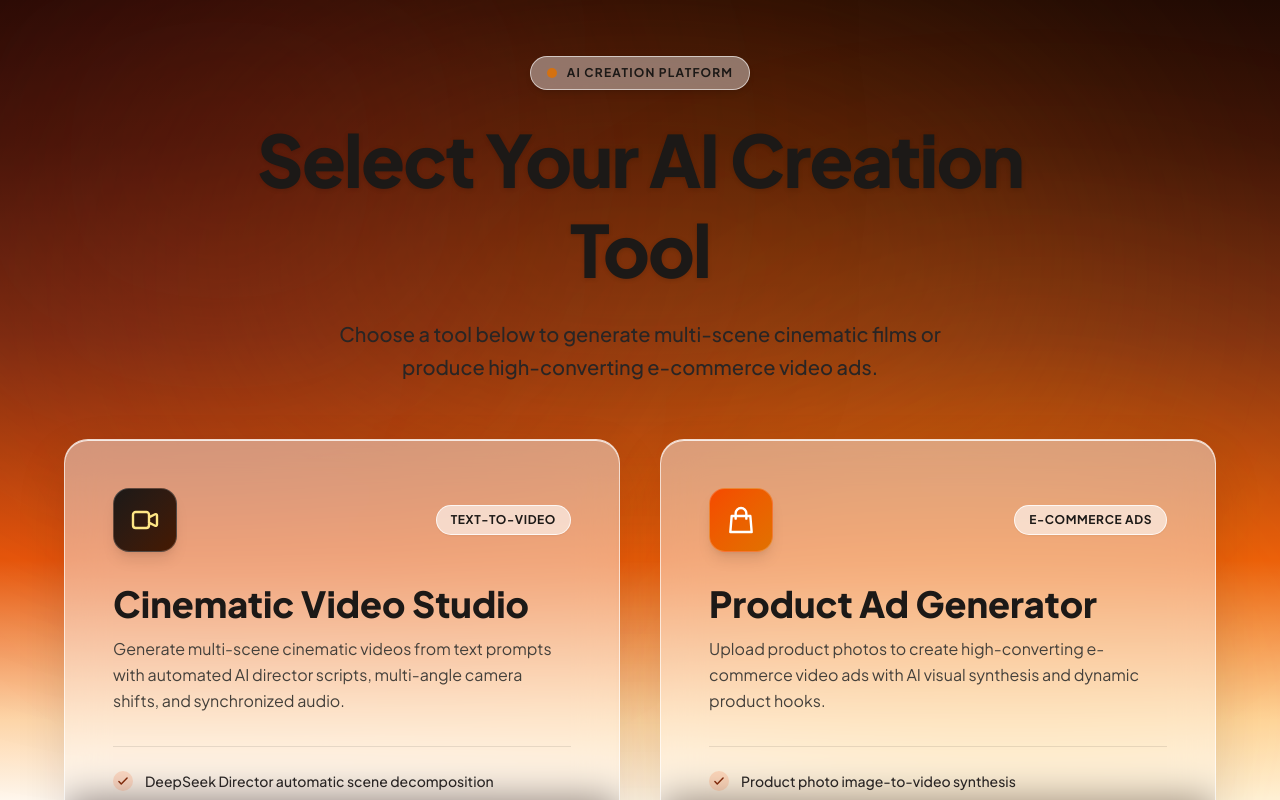
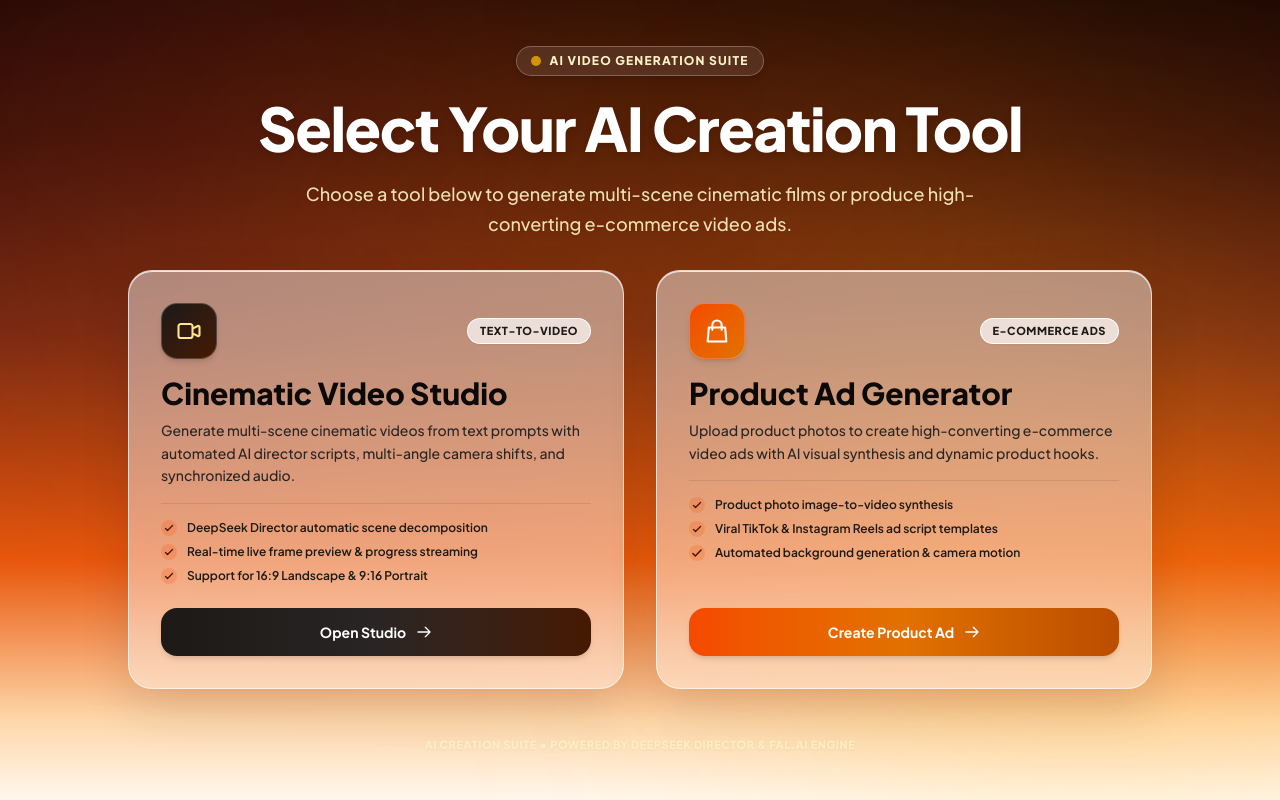
Before and after one commit to ahmadrasheed22/ai-clips, a Next.js app: page / in a window 1280 px wide. Shown: the top 800 px of the page. Built offline with nearby package versions, Linux system fonts and the light colour scheme.

Commit message:
style(ui): fix frontend text visibility and card layouts
- Update dark gradient text to high-contrast white/cream
- Reduce home page card height and make full card clickable
- Add bottom padding to ad generator studio to prevent cutoff
- Balance ad generator split-screen layout grid

```diff
--- a/app/ad-studio/components/ImageDropzone.tsx
+++ b/app/ad-studio/components/ImageDropzone.tsx
@@ -59,7 +59,7 @@ export function ImageDropzone({
   return (
     <div className="space-y-2">
       <div className="flex items-center justify-between">
-        <label className="block text-xs font-bold text-stone-900 uppercase tracking-wider">
+        <label className="block text-xs font-extrabold text-stone-950 uppercase tracking-wider">
           1. Upload Product Photos (Multi-Angle)
         </label>
         {hasImages && (
--- a/app/page.tsx
+++ b/app/page.tsx
@@ -2,74 +2,77 @@ import Link from "next/link";
 
 export default function HubPage() {
   return (
-    <main className="min-h-screen bg-sunset-gradient text-stone-900 flex flex-col items-center justify-center p-6 md:p-14 font-sans relative overflow-hidden">
+    <main className="min-h-screen bg-sunset-gradient text-stone-900 flex flex-col items-center justify-center p-4 md:p-8 font-sans relative overflow-hidden">
       {/* Cinematic Sunset Ambient Lighting Blobs */}
-      <div className="absolute top-10 left-1/2 -translate-x-1/2 w-[900px] h-[550px] bg-gradient-to-b from-orange-600/30 via-amber-500/20 to-transparent rounded-full blur-[140px] pointer-events-none" />
-      <div className="absolute -top-35 -left-20 w-[600px] h-[600px] bg-red-900/30 rounded-full blur-[150px] pointer-events-none" />
-      <div className="absolute top-1/3 -right-20 w-[650px] h-[650px] bg-amber-400/20 rounded-full blur-[160px] pointer-events-none" />
+      <div className="absolute top-10 left-1/2 -translate-x-1/2 w-[900px] h-[450px] bg-gradient-to-b from-orange-600/30 via-amber-500/20 to-transparent rounded-full blur-[140px] pointer-events-none" />
+      <div className="absolute -top-35 -left-20 w-[500px] h-[500px] bg-red-900/30 rounded-full blur-[150px] pointer-events-none" />
+      <div className="absolute top-1/3 -right-20 w-[550px] h-[550px] bg-amber-400/20 rounded-full blur-[160px] pointer-events-none" />
 
-      <div className="max-w-6xl w-full space-y-14 relative z-10 my-auto">
+      <div className="max-w-5xl w-full space-y-6 md:space-y-8 relative z-10 my-auto">
         {/* Top Header Badge & Navigation */}
-        <header className="text-center space-y-6 max-w-3xl mx-auto">
-          <div className="inline-flex items-center gap-2.5 px-4 py-2 rounded-full bg-white/40 border border-white/60 backdrop-blur-md text-stone-900 text-xs font-bold uppercase tracking-widest shadow-md">
-            <span className="w-2.5 h-2.5 rounded-full bg-amber-600 animate-pulse" />
-            AI Creation Platform
+        <header className="text-center space-y-3.5 max-w-3xl mx-auto">
+          <div className="inline-flex items-center gap-2 px-3.5 py-1.5 rounded-full bg-white/10 border border-white/25 backdrop-blur-md text-amber-100 text-xs font-extrabold uppercase tracking-widest shadow-md">
+            <span className="w-2.5 h-2.5 rounded-full bg-amber-400 animate-pulse" />
+            AI Video Generation Suite
           </div>
 
-          <h1 className="text-5xl md:text-7xl font-extrabold tracking-tight text-stone-900 drop-shadow-sm leading-tight">
+          <h1 className="text-4xl md:text-6xl font-extrabold tracking-tight text-white drop-shadow-md leading-tight">
             Select Your AI Creation Tool
           </h1>
 
-          <p className="text-stone-800 text-lg md:text-xl font-medium leading-relaxed max-w-2xl mx-auto">
+          <p className="text-amber-100/90 text-base md:text-lg font-medium leading-relaxed max-w-2xl mx-auto drop-shadow-xs">
             Choose a tool below to generate multi-scene cinematic films or produce high-converting e-commerce video ads.
           </p>
         </header>
 
-        {/* Primary Interactive Cards Grid */}
-        <div className="grid grid-cols-1 md:grid-cols-2 gap-8 lg:gap-10">
-          {/* Card 1: Cinematic Video Studio */}
-          <div className="group relative rounded-3xl glass-card glass-card-hover p-8 md:p-12 flex flex-col justify-between border border-white/70 shadow-[0_20px_50px_rgba(31,10,4,0.12)]">
-            <div className="space-y-8">
+        {/* Primary Interactive Cards Grid (Both Cards Fully Clickable & Compact Above-The-Fold) */}
+        <div className="grid grid-cols-1 md:grid-cols-2 gap-6 lg:gap-8 items-stretch">
+          {/* Card 1: Cinematic Video Studio (Entire Card is Clickable Link) */}
+          <Link
+            href="/studio"
+            className="group relative rounded-3xl glass-card glass-card-hover p-6 md:p-8 flex flex-col justify-between border border-white/70 shadow-[0_15px_40px_rgba(31,10,4,0.12)] cursor-pointer"
+          >
+            <div className="space-y-4">
               <div className="flex items-center justify-between">
-                <div className="w-16 h-16 rounded-2xl bg-gradient-to-br from-stone-900 to-amber-950 text-amber-200 border border-white/20 flex items-center justify-center shadow-lg group-hover:scale-110 transition-transform duration-300">
-                  <svg className="w-8 h-8" fill="none" stroke="currentColor" viewBox="0 0 24 24">
+                <div className="w-13 h-13 md:w-14 md:h-14 rounded-2xl bg-gradient-to-br from-stone-900 to-amber-950 text-amber-200 border border-white/20 flex items-center justify-center shadow-md group-hover:scale-110 transition-transform duration-300">
+                  <svg className="w-7 h-7" fill="none" stroke="currentColor" viewBox="0 0 24 24">
                     <path strokeLinecap="round" strokeLinejoin="round" strokeWidth="1.8" d="M15 10l4.553-2.276A1 1 0 0121 8.618v6.764a1 1 0 01-1.447.894L15 14M5 18h8a2 2 0 002-2V8a2 2 0 00-2-2H5a2 2 0 00-2 2v8a2 2 0 002 2z" />
                   </svg>
                 </div>
-                <span className="text-xs font-bold uppercase tracking-wider px-3.5 py-1.5 rounded-full bg-white/60 text-stone-900 border border-white/80 shadow-xs">
+                <span className="text-[11px] font-extrabold uppercase tracking-wider px-3 py-1 rounded-full bg-white/70 text-stone-900 border border-white/90 shadow-xs">
                   Text-to-Video
                 </span>
               </div>
 
-              <div className="space-y-3">
-                <h2 className="text-3xl md:text-4xl font-extrabold text-stone-900 group-hover:text-orange-950 transition-colors">
+              <div className="space-y-2">
+                <h2 className="text-2xl md:text-3xl font-extrabold text-stone-950 group-hover:text-orange-950 transition-colors">
                   Cinematic Video Studio
                 </h2>
-                <p className="text-stone-700 text-sm md:text-base leading-relaxed font-normal">
+                <p className="text-stone-800 text-xs md:text-sm leading-relaxed font-medium">
                   Generate multi-scene cinematic videos from text prompts with automated AI director scripts, multi-angle camera shifts, and synchronized audio.
                 </p>
               </div>
 
-              <ul className="space-y-3 text-xs md:text-sm text-stone-800 border-t border-stone-900/10 pt-6 font-medium">
-                <li className="flex items-center gap-3">
-                  <div className="w-5 h-5 rounded-full bg-orange-600/15 text-orange-900 flex items-center justify-center shrink-0">
-                    <svg className="w-3.5 h-3.5" fill="none" stroke="currentColor" viewBox="0 0 24 24">
+              <ul className="space-y-2 text-xs text-stone-900 border-t border-stone-900/10 pt-4 font-semibold">
+                <li className="flex items-center gap-2.5">
+                  <div className="w-4 h-4 rounded-full bg-orange-600/20 text-orange-950 flex items-center justify-center shrink-0">
+                    <svg className="w-3 h-3" fill="none" stroke="currentColor" viewBox="0 0 24 24">
                       <path strokeLinecap="round" strokeLinejoin="round" strokeWidth="2.5" d="M5 13l4 4L19 7" />
                     </svg>
                   </div>
                   DeepSeek Director automatic scene decomposition
                 </li>
-                <li className="flex items-center gap-3">
-                  <div className="w-5 h-5 rounded-full bg-orange-600/15 text-orange-900 flex items-center justify-center shrink-0">
-                    <svg className="w-3.5 h-3.5" fill="none" stroke="currentColor" viewBox="0 0 24 24">
+                <li className="flex items-center gap-2.5">
+                  <div className="w-4 h-4 rounded-full bg-orange-600/20 text-orange-950 flex items-center justify-center shrink-0">
+                    <svg className="w-3 h-3" fill="none" stroke="currentColor" viewBox="0 0 24 24">
                       <path strokeLinecap="round" strokeLinejoin="round" strokeWidth="2.5" d="M5 13l4 4L19 7" />
                     </svg>
                   </div>
                   Real-time live frame preview & progress streaming
                 </li>
-                <li className="flex items-center gap-3">
-                  <div className="w-5 h-5 rounded-full bg-orange-600/15 text-orange-900 flex items-center justify-center shrink-0">
-                    <svg className="w-3.5 h-3.5" fill="none" stroke="currentColor" viewBox="0 0 24 24">
+                <li className="flex items-center gap-2.5">
+                  <div className="w-4 h-4 rounded-full bg-orange-600/20 text-orange-950 flex items-center justify-center shrink-0">
+                    <svg className="w-3 h-3" fill="none" stroke="currentColor" viewBox="0 0 24 24">
                       <path strokeLinecap="round" strokeLinejoin="round" strokeWidth="2.5" d="M5 13l4 4L19 7" />
                     </svg>
                   </div>
@@ -78,61 +81,61 @@ export default function HubPage() {
               </ul>
             </div>
 
-            <div className="pt-10">
-              <Link
-                href="/studio"
-                className="w-full inline-flex items-center justify-center gap-3 px-8 py-4.5 rounded-2xl bg-gradient-to-r from-stone-900 via-stone-800 to-amber-950 hover:from-amber-950 hover:to-orange-950 text-white font-bold shadow-xl hover:scale-[1.02] hover:shadow-[0_12px_30px_rgba(31,10,4,0.3)] transition-all duration-300 text-sm md:text-base cursor-pointer"
-              >
-                Open Studio
-                <svg className="w-5 h-5 group-hover:translate-x-1.5 transition-transform" fill="none" stroke="currentColor" viewBox="0 0 24 24">
+            <div className="pt-6">
+              <div className="w-full inline-flex items-center justify-center gap-2.5 px-6 py-3.5 rounded-2xl bg-gradient-to-r from-stone-900 via-stone-800 to-amber-950 group-hover:from-amber-950 group-hover:to-orange-950 text-white font-bold shadow-md group-hover:shadow-[0_8px_25px_rgba(31,10,4,0.35)] transition-all duration-300 text-sm">
+                <span>Open Studio</span>
+                <svg className="w-4 h-4 group-hover:translate-x-1 transition-transform" fill="none" stroke="currentColor" viewBox="0 0 24 24">
                   <path strokeLinecap="round" strokeLinejoin="round" strokeWidth="2" d="M14 5l7 7m0 0l-7 7m7-7H3" />
                 </svg>
-              </Link>
+              </div>
             </div>
-          </div>
+          </Link>
 
-          {/* Card 2: Product Ad Generator */}
-          <div className="group relative rounded-3xl glass-card glass-card-hover p-8 md:p-12 flex flex-col justify-between border border-white/70 shadow-[0_20px_50px_rgba(31,10,4,0.12)]">
-            <div className="space-y-8">
+          {/* Card 2: Product Ad Generator (Entire Card is Clickable Link) */}
+          <Link
+            href="/ad-studio"
+            className="group relative rounded-3xl glass-card glass-card-hover p-6 md:p-8 flex flex-col justify-between border border-white/70 shadow-[0_15px_40px_rgba(31,10,4,0.12)] cursor-pointer"
+          >
+            <div className="space-y-4">
               <div className="flex items-center justify-between">
-                <div className="w-16 h-16 rounded-2xl bg-gradient-to-br from-orange-600 to-amber-600 text-white border border-white/20 flex items-center justify-center shadow-lg group-hover:scale-110 transition-transform duration-300">
-                  <svg className="w-8 h-8" fill="none" stroke="currentColor" viewBox="0 0 24 24">
+                <div className="w-13 h-13 md:w-14 md:h-14 rounded-2xl bg-gradient-to-br from-orange-600 to-amber-600 text-white border border-white/20 flex items-center justify-center shadow-md group-hover:scale-110 transition-transform duration-300">
+                  <svg className="w-7 h-7" fill="none" stroke="currentColor" viewBox="0 0 24 24">
                     <path strokeLinecap="round" strokeLinejoin="round" strokeWidth="1.8" d="M16 11V7a4 4 0 00-8 0v4M5 9h14l1 12H4L5 9z" />
                   </svg>
                 </div>
-                <span className="text-xs font-bold uppercase tracking-wider px-3.5 py-1.5 rounded-full bg-white/60 text-stone-900 border border-white/80 shadow-xs">
+                <span className="text-[11px] font-extrabold uppercase tracking-wider px-3 py-1 rounded-full bg-white/70 text-stone-900 border border-white/90 shadow-xs">
                   E-Commerce Ads
                 </span>
               </div>
 
-              <div className="space-y-3">
-                <h2 className="text-3xl md:text-4xl font-extrabold text-stone-900 group-hover:text-orange-950 transition-colors">
+              <div className="space-y-2">
+                <h2 className="text-2xl md:text-3xl font-extrabold text-stone-950 group-hover:text-orange-950 transition-colors">
                   Product Ad Generator
                 </h2>
-                <p className="text-stone-700 text-sm md:text-base leading-relaxed font-normal">
+                <p className="text-stone-800 text-xs md:text-sm leading-relaxed font-medium">
                   Upload product photos to create high-converting e-commerce video ads with AI visual synthesis and dynamic product hooks.
                 </p>
               </div>
 
-              <ul className="space-y-3 text-xs md:text-sm text-stone-800 border-t border-stone-900/10 pt-6 font-medium">
-                <li className="flex items-center gap-3">
-                  <div className="w-5 h-5 rounded-full bg-orange-600/15 text-orange-900 flex items-center justify-center shrink-0">
-                    <svg className="w-3.5 h-3.5" fill="none" stroke="currentColor" viewBox="0 0 24 24">
+              <ul className="space-y-2 text-xs text-stone-900 border-t border-stone-900/10 pt-4 font-semibold">
+                <li className="flex items-center gap-2.5">
+                  <div className="w-4 h-4 rounded-full bg-orange-600/20 text-orange-950 flex items-center justify-center shrink-0">
+                    <svg className="w-3 h-3" fill="none" stroke="currentColor" viewBox="0 0 24 24">
                       <path strokeLinecap="round" strokeLinejoin="round" strokeWidth="2.5" d="M5 13l4 4L19 7" />
                     </svg>
                   </div>
                   Product photo image-to-video synthesis
                 </li>
-                <li className="flex items-center gap-3">
-                  <div className="w-5 h-5 rounded-full bg-orange-600/15 text-orange-900 flex items-center justify-center shrink-0">
-                    <svg className="w-3.5 h-3.5" fill="none" stroke="currentColor" viewBox="0 0 24 24">
+                <li className="flex items-center gap-2.5">
+                  <div className="w-4 h-4 rounded-full bg-orange-600/20 text-orange-950 flex items-center justify-center shrink-0">
+                    <svg className="w-3 h-3" fill="none" stroke="currentColor" viewBox="0 0 24 24">
                       <path strokeLinecap="round" strokeLinejoin="round" strokeWidth="2.5" d="M5 13l4 4L19 7" />
                     </svg>
                   </div>
                   Viral TikTok & Instagram Reels ad script templates
                 </li>
-                <li className="flex items-center gap-3">
-                  <div className="w-5 h-5 rounded-full bg-orange-600/15 text-orange-900 flex items-center justify-center shrink-0">
+                <li className="flex items-center gap-2.5">
+                  <div className="w-4 h-4 rounded-full bg-orange-600/20 text-orange-950 flex items-center justify-center shrink-0">
                     <svg className="w-3.5 h-3.5" fill="none" stroke="currentColor" viewBox="0 0 24 24">
                       <path strokeLinecap="round" strokeLinejoin="round" strokeWidth="2.5" d="M5 13l4 4L19 7" />
                     </svg>
@@ -142,22 +145,19 @@ export default function HubPage() {
               </ul>
             </div>
 
-            <div className="pt-10">
-              <Link
-                href="/ad-studio"
-                className="w-full inline-flex items-center justify-center gap-3 px-8 py-4.5 rounded-2xl bg-gradient-to-r from-orange-600 via-amber-600 to-amber-700 hover:from-orange-700 hover:to-amber-800 text-white font-bold shadow-xl hover:scale-[1.02] hover:shadow-[0_12px_30px_rgba(234,88,12,0.35)] transition-all duration-300 text-sm md:text-base cursor-pointer"
-              >
-                Create Product Ad
-                <svg className="w-5 h-5 group-hover:translate-x-1.5 transition-transform" fill="none" stroke="currentColor" viewBox="0 0 24 24">
+            <div className="pt-6">
+              <div className="w-full inline-flex items-center justify-center gap-2.5 px-6 py-3.5 rounded-2xl bg-gradient-to-r from-orange-600 via-amber-600 to-amber-700 group-hover:from-orange-700 group-hover:to-amber-800 text-white font-bold shadow-md group-hover:shadow-[0_8px_25px_rgba(234,88,12,0.35)] transition-all duration-300 text-sm">
+                <span>Create Product Ad</span>
+                <svg className="w-4 h-4 group-hover:translate-x-1 transition-transform" fill="none" stroke="currentColor" viewBox="0 0 24 24">
                   <path strokeLinecap="round" strokeLinejoin="round" strokeWidth="2" d="M14 5l7 7m0 0l-7 7m7-7H3" />
                 </svg>
-              </Link>
+              </div>
             </div>
-          </div>
+          </Link>
         </div>
 
         {/* Footer */}
-        <footer className="text-center text-xs font-semibold text-stone-700 pt-8 border-t border-stone-900/10 uppercase tracking-wider">
+        <footer className="text-center text-[11px] font-extrabold text-amber-100/80 pt-4 uppercase tracking-wider drop-shadow-xs">
           AI Creation Suite • Powered by DeepSeek Director & Fal.ai Engine
         </footer>
       </div>
--- a/app/studio/page.tsx
+++ b/app/studio/page.tsx
@@ -106,32 +106,32 @@ export default function StudioPage() {
   };
 
   return (
-    <main className="min-h-screen bg-sunset-gradient text-stone-900 p-6 md:p-12 flex flex-col items-center font-sans relative overflow-hidden">
+    <main className="min-h-screen bg-sunset-gradient text-stone-900 p-4 md:p-8 pb-16 md:pb-24 flex flex-col items-center font-sans relative overflow-hidden">
       {/* Background Glowing Ambient Light */}
       <div className="absolute top-0 left-1/2 -translate-x-1/2 w-[900px] h-[500px] bg-gradient-to-b from-amber-500/20 via-orange-600/15 to-transparent rounded-full blur-[140px] pointer-events-none" />
 
-      <div className="max-w-5xl w-full space-y-10 relative z-10 my-auto">
+      <div className="max-w-5xl w-full space-y-8 relative z-10 mx-auto my-auto">
         {/* Navigation Bar */}
-        <div className="flex items-center justify-between border-b border-stone-900/15 pb-4 pt-2">
+        <div className="flex items-center justify-between border-b border-white/20 pb-4 pt-2">
           <Link
             href="/"
-            className="inline-flex items-center gap-2 text-xs font-bold uppercase tracking-wider text-stone-800 hover:text-stone-950 transition-all bg-white/40 hover:bg-white/60 border border-white/60 rounded-xl px-4 py-2 backdrop-blur-md shadow-sm hover:scale-[1.02]"
+            className="inline-flex items-center gap-2 text-xs font-bold uppercase tracking-wider text-white hover:text-amber-100 transition-all bg-white/15 hover:bg-white/25 border border-white/30 rounded-xl px-4 py-2 backdrop-blur-md shadow-md hover:scale-[1.02]"
           >
             <svg className="w-4 h-4" fill="none" stroke="currentColor" viewBox="0 0 24 24">
               <path strokeLinecap="round" strokeLinejoin="round" strokeWidth="2.5" d="M10 19l-7-7m0 0l7-7m-7 7h18" />
             </svg>
             Back to Hub
           </Link>
-          <span className="text-xs font-bold uppercase tracking-wider px-3.5 py-1.5 rounded-full bg-stone-900 text-amber-200 border border-white/20 shadow-md">
+          <span className="text-xs font-bold uppercase tracking-wider px-3.5 py-1.5 rounded-full bg-stone-950 text-amber-200 border border-white/20 shadow-md">
             Cinematic Studio
           </span>
         </div>
 
-        <header className="text-center space-y-4">
-          <h1 className="text-4xl md:text-6xl font-extrabold tracking-tight text-stone-900 drop-shadow-xs">
+        <header className="text-center space-y-3">
+          <h1 className="text-4xl md:text-6xl font-extrabold tracking-tight text-white drop-shadow-md">
             AI Director Studio
           </h1>
-          <p className="text-stone-800 text-base md:text-lg max-w-2xl mx-auto font-medium">
+          <p className="text-amber-100/90 text-base md:text-lg max-w-2xl mx-auto font-medium drop-shadow-xs">
             Bring your ideas to life. Describe your scene below and let the AI direct the video for you.
           </p>
         </header>
```
Also changed, not shown: app/ad-studio/components/AdParametersForm.tsx (+11 -11 lines), app/ad-studio/page.tsx (+28 -28 lines), components/GenerationForm.tsx (+16 -16 lines).
